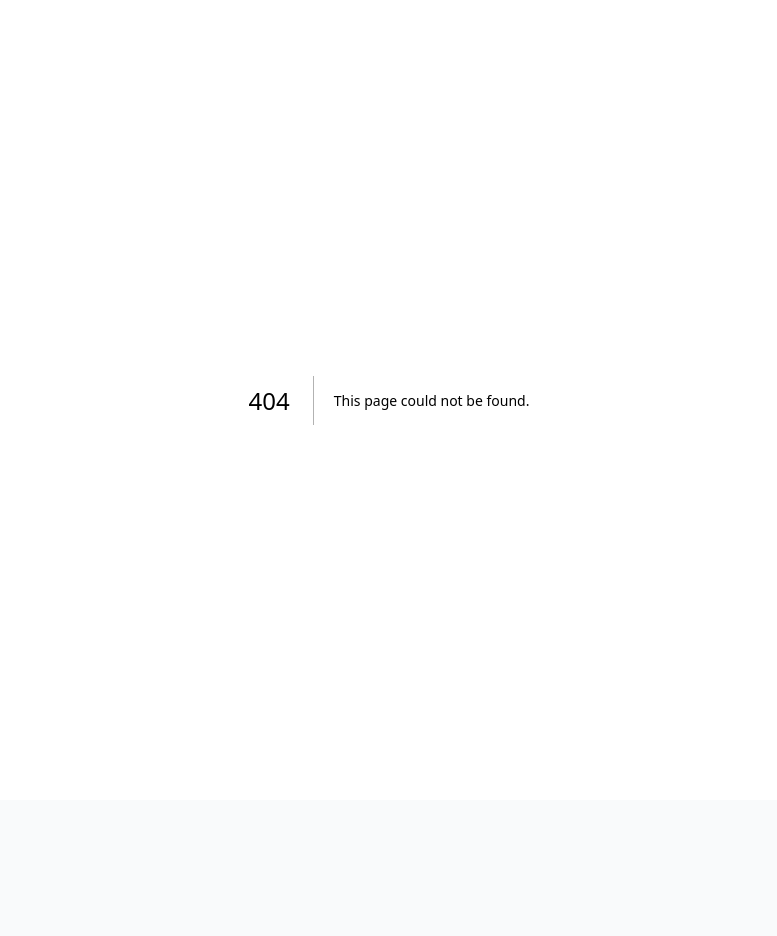
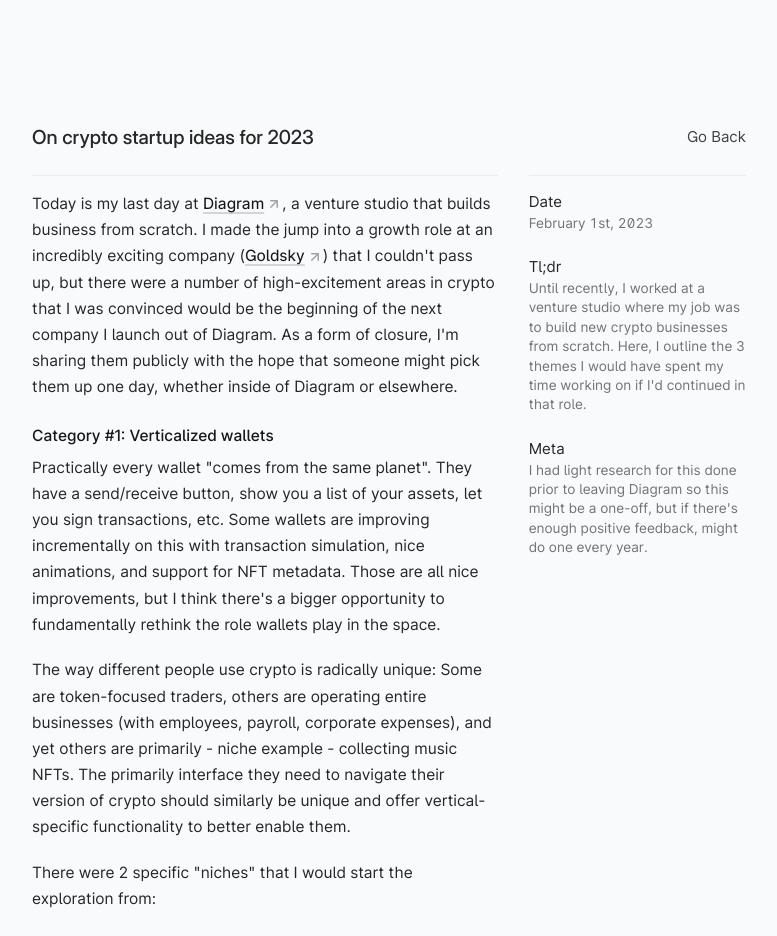
Before and after one commit to hemaaanth/site, a Next.js app: page /on-crypto-startup-ideas-for-2023 in a window 1280 px wide. Before the commit this address had no page. Shown: the top 936 px of the page, without its empty margins (251-1028 px from the left). Before the commit the page ends 800 px from the top, so only its background shows below. Built offline with nearby package versions, Linux system fonts and the light colour scheme; what tailwindcss-touch would draw is missing.

Commit message:
blog post on 2023 ideas

```diff
--- a/components/Home/Writing.tsx
+++ b/components/Home/Writing.tsx
@@ -12,33 +12,47 @@ export default function Writing() {
       </dt>
       <dd className="list-content">
         <div className="pb-2 last-of-type:pb-0">
-        <div>
-            <Link href="#" className="opacity-20 dark:opacity-20 link inline-flex items-center gap-1">
-              <div className="opacity-20 dark:opacity-30"><NoteIcon size={16} /></div>
-              On launching a blockchain rollup <Badge>WIP</Badge>
+          <div>
+            <Link
+              href="#"
+              className="opacity-20 dark:opacity-20 link inline-flex items-center gap-1"
+            >
+              <div className="opacity-20 dark:opacity-30">
+                <NoteIcon size={16} />
+              </div>
+              On pricing a SaaS product <Badge>WIP</Badge>
             </Link>
           </div>
           <div>
-            <Link href="#" className="opacity-20 dark:opacity-20 link inline-flex items-center gap-1">
-              <div className="opacity-20 dark:opacity-30"><NoteIcon size={16} /></div>
-              On pricing a PLG SaaS product <Badge>WIP</Badge>
+            <Link
+              href="/on-crypto-startup-ideas-for-2023"
+              className="link inline-flex items-center gap-1"
+            >
+              <div className="opacity-20 dark:opacity-30">
+                <NoteIcon size={16} />
+              </div>
+              On crytpo startup ideas for 2023
             </Link>
           </div>
           <div>
-            <Link href="#" className="opacity-20 dark:opacity-20 link inline-flex items-center gap-1">
-              <div className="opacity-20 dark:opacity-30"><NoteIcon size={16} /></div>
-              On opportunities to build a crypto business in 2023<Badge>WIP</Badge>
-            </Link>
-          </div>
-          <div>
-            <Link href="/on-the-future-of-pensions-in-canada" className="link inline-flex items-center gap-1">
-              <div className="opacity-20 dark:opacity-30"><NoteIcon size={16} /></div>
+            <Link
+              href="/on-the-future-of-pensions-in-canada"
+              className="link inline-flex items-center gap-1"
+            >
+              <div className="opacity-20 dark:opacity-30">
+                <NoteIcon size={16} />
+              </div>
               On the future of pensions in Canada
             </Link>
           </div>
           <div>
-            <Link href="/on-uber-surge-pricing" className="link inline-flex items-center gap-1">
-              <div className="opacity-20 dark:opacity-30"><NoteIcon size={16} /></div>
+            <Link
+              href="/on-uber-surge-pricing"
+              className="link inline-flex items-center gap-1"
+            >
+              <div className="opacity-20 dark:opacity-30">
+                <NoteIcon size={16} />
+              </div>
               On Uber&#39;s surge pricing
             </Link>
           </div>
--- /dev/null
+++ b/pages/on-crypto-startup-ideas-for-2023.tsx
@@ -0,0 +1,93 @@
+import type { GetStaticProps, GetStaticPaths } from "next";
+import { Main } from "../components/Layouts";
+import { baseUrl, SEO } from "../components/SEO";
+import { useRouter } from "next/router";
+import React from "react";
+import Image from "next/image";
+import Badge from "../components/Badge";
+import { LinkShare } from "../components/Links";
+import Link from "next/link";
+import { serialize } from "next-mdx-remote/serialize";
+import { MDXRemote } from "next-mdx-remote";
+import { mdxComponents } from "../components/Prose";
+import formatDate from "../lib/formatDate";
+import { LinkExternal } from "../components/Links";
+
+export default function BlogPost() {
+  const router = useRouter();
+
+  return (
+    <>
+      <SEO
+        seo={{
+          title: "On crypto startup ideas for 2023",
+          description:
+            "Until recently, I worked at a venture studio where my job was to build new businesses from scratch. Here I outline the 3 ideas I would have spent my time working on if I'd continued in that role.",
+          path: "/on-crypto-startup-ideas-for-2023",
+        }}
+      />
+      <Main>
+        <div className="flex w-full flex-col justify-between sm:flex-row">
+          <h1 className="text-xl text-neutral-800 [font-variation-settings:'opsz'_32,_'wght'_500] dark:text-white sm:pb-6 sm:text-xl">
+            On crypto startup ideas for 2023
+          </h1>
+          <button
+            onClick={() => router.back()}
+            className="text-neutral-700 sm:pb-6 sm:align-left"
+          >
+            Go Back
+          </button>
+        </div>
+        <dl className="list-container">
+          <dd className="list-content">
+            <div className="prose-custom">
+              <p>Today is my last day at <LinkExternal href="https://diagram.ca">Diagram</LinkExternal>, a venture studio that builds business from scratch. I made the jump into a growth role at an incredibly exciting company (<LinkExternal href="https://goldsky.com">Goldsky</LinkExternal>) that I couldn&#39;t pass up, but there were a number of high-excitement areas in crypto that I was convinced would be the beginning of the next company I launch out of Diagram. As a form of closure, I&#39;m sharing them publicly with the hope that someone might pick them up one day, whether inside of Diagram or elsewhere.</p>
+              <h4>Category #1: Verticalized wallets</h4>
+              <p>Practically every wallet &quot;comes from the same planet&quot;. They have a send/receive button, show you a list of your assets, let you sign transactions, etc. Some wallets are improving incrementally on this with transaction simulation, nice animations, and support for NFT metadata. Those are all nice improvements, but I think there&#39;s a bigger opportunity to fundamentally rethink the role wallets play in the space.</p>
+              <p>The way different people use crypto is radically unique: Some are token-focused traders, others are operating entire businesses (with employees, payroll, corporate expenses), and yet others are primarily - niche example - collecting music NFTs. The primarily interface they need to navigate their version of crypto should similarly be unique and offer vertical-specific functionality to better enable them.</p>
+              <p>There were 2 specific &quot;niches&quot; that I would start the exploration from:</p>
+              <ul>
+                <li>Media-focused wallets (Metamask x iPod)</li>
+                <li>B2B-focused wallets (Fireblocks x Ramp x Carta)</li>
+              </ul>
+              <h4>Category #2: Block explorers 2.0</h4>
+              <p>The genesis for this was learning that Etherscan charges projects somewhere between $1-2M per year, and felt like a product that remained fundamentally unchanged for years. It&#39;s a great place to understand what is happening on chain - only if you&#39;re a decently savvy crypto user already, AND have a pretty specific piece of information you&#39;re looking for. But even there, Etherscan falls short, and other block explorers are even further behind. NFTs are clearly an afterthought in the design, yet represent a very meaningful piece of the industry. Data is generally thought to be trustworthy, but with enough use I&#39;ve run into enough missing transactions, logs, and other quality issues that make me wary. I can see what is happening but not engage with it in any meaningful way, at least not in a shape that&#39;s user-friendly or useful. And all of this ignores that practically every block explorer is chain-specific while activity is increasingly cross-chain.</p>
+              <p>All of this - similar to the point above - begs the question: what does a block explorer not constrained by the v1 design space look like? Would the homepage just be a list of transactions, or more meaningful aggregations of activity? Would low-level data like logs, traces, transactions, and blocks just be presented as-is, or would they be packaged into easy-to-consume messages about what is happening? Would they be read-only interfaces for on-chain data only, owr write/execution layers and factor in off-chain context? As a starting point, there were again two specific areas I was excited about:</p>
+              <ul>
+                <li>Social block explorers</li>
+                <li>&quot;Omni-chain&quot; block explorers</li>
+              </ul>
+              <h4>Category #3: Non-financialized consumer apps</h4>
+              <p>This might be a hard sell but stick with me.</p>
+              <p>The vast majority of crypto activity is incentivized financially. Whether it&#39;s direct arbitrage, expectations of future asset appreciation, or activity in anticipation of an award (ie. airdrop hunting), I&#39;d bet 90%+ of activity in the space is conducted in anticipation of profit, if not 95%+ or 99%+.</p>
+              <p>So given that, why would focusing on consumer apps without this mechanism be exciting, especially in a broader VC funding context that is very anti-consumer-app-focused? Because the music has to stop one day on the &quot;incentivized activity&quot; game, and that will wash out all of these operations that aren&#39;t driving genuine interaction between real human beings who are there for some genuine value. I don&#39;t know when that would happen but it will, so might as well build for the audience that&#39;s going to be around after it happens, even if it&#39;s not the most fun category right now.</p>
+              <p>There were two specific areas I was excited to explore:</p>
+              <ul>
+                <li>Private P2P messaging apps</li>
+                <li>Genuine, non-P2E gaming</li>
+              </ul>
+              <hr />
+              <p>If you&#39;re curious to hear more about any of these, don&#39;t hesitate to reach out!</p>
+            </div>
+          </dd>
+          <dt className="list-title">
+            <h3>Date</h3>
+            <p>
+              <time className="time" dateTime="2023-02-01">
+                {formatDate("2023-02-01", false)}
+              </time>
+            </p>
+            <h3>Tl;dr</h3>
+            <p className="time">
+            Until recently, I worked at a venture studio where my job was to build new crypto businesses from scratch. Here, I outline the 3 themes I would have spent my time working on if I&#39;d continued in that role.
+            </p>
+            <h3>Meta</h3>
+            <p className="time">
+              I had light research for this done prior to leaving Diagram so this might be a one-off, but if there&#39;s enough positive feedback, might do one every year.
+            </p>
+          </dt>
+        </dl>
+      </Main>
+    </>
+  );
+}
--- a/pages/on-the-future-of-pensions-in-canada.tsx
+++ b/pages/on-the-future-of-pensions-in-canada.tsx
@@ -20,7 +20,7 @@ export default function BlogPost() {
       <SEO
         seo={{
           title: "On the future of pensions in Canada",
-          description: "Description",
+          description: "There is a huge and growing pension gap in Canada, and this essay explores reverse mortgages as a novel approach to defuse this ticking time bomb.",
           path: "/on-the-future-of-pensions-in-canada",
         }}
       />
--- a/pages/on-uber-surge-pricing.tsx
+++ b/pages/on-uber-surge-pricing.tsx
@@ -20,7 +20,7 @@ export default function BlogPost() {
       <SEO
         seo={{
           title: "On Uber's surge pricing",
-          description: "Description",
+          description: "Uber's surge pricing model has been getting negative attention in the press. It makes sense but prioritizes efficiency over equality. Uber can keep the economic-incentive benefits of the model alive while addressing criticism by calculating their split only on base fares.",
           path: "/on-uber-surge-pricing",
         }}
       />
```
